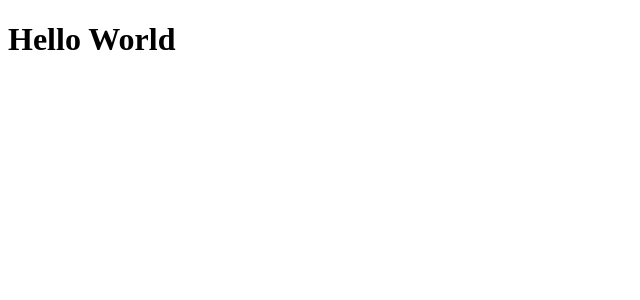
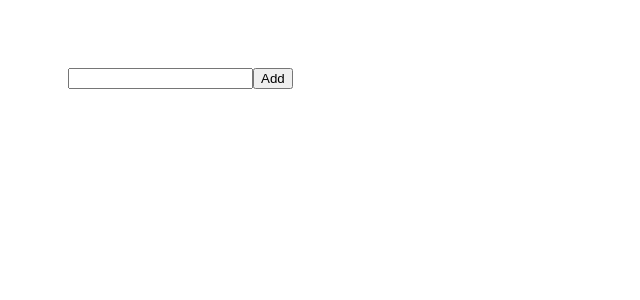
Before and after one commit to duongdinhnguyen/ReactJS_First, a React (Create React App) app: page / in a window 1280 px wide. Shown: the top 300 px of the page, without its empty margins (0-640 px from the left). Built offline with nearby package versions, Linux system fonts and the light colour scheme.

Commit message:
Todo App global state with: useReducer, useContext

```diff
--- a/src/App.js
+++ b/src/App.js
@@ -1,9 +1,60 @@
-import React, {useState} from "react";
+import React, {useRef, useState} from "react";
+import { useContext } from "react";
+import { Context } from "./store";
+import { SET_TODO, CREATE_TODO, DELETE_TODO } from "./store";
+import {setTodo} from './store'
+import {FormUpdate} from './component'
 
 function App() {
+  const [state, dispatch] = useContext(Context)
+  const [update, setUpdate] = useState()
+  const focusRef = useRef()
+  const {todo, todos} = state
+
+  const handleStateUpdate = () => setUpdate()
+
   return (
-    <h1>Hello World</h1>
-  );
+    <div>
+      <div style={{ padding: 60}}>
+        <input
+          ref={focusRef}
+          value={todo}
+          onChange={(e) => dispatch(setTodo(SET_TODO, e.target.value))}
+        />
+        <button
+          onClick={() =>{
+            dispatch(setTodo(CREATE_TODO))
+            dispatch(setTodo(SET_TODO, ''))
+            focusRef.current.focus()
+          }}
+        >Add</button>
+      </div>
+      <div>
+        <ul>
+          {
+            todos.map((todo, index) => (
+              <li key={index}>
+                {todo}
+                { index === update && <FormUpdate index={index} handleStateUpdate={handleStateUpdate} /> }
+                <button
+                  style={{ marginLeft: 20 }}
+                  onClick={() =>setUpdate(index)}
+                >
+                  Change
+                </button>
+                <button
+                  style={{ marginLeft: 20 }}
+                  onClick={() => dispatch(setTodo(DELETE_TODO, index))}
+                >
+                  x
+                </button>
+              </li>
+            ))
+          }
+        </ul>
+      </div>
+    </div>
+    );
 }
 
 export default App;
--- /dev/null
+++ b/src/component/FormUpdate.js
@@ -0,0 +1,19 @@
+import { useContext } from "react"
+import { CHANGE_TODO, UPDATE_TODO, Context, setTodo } from "../store"
+
+const FormUpdate = ({ index, handleStateUpdate }) => {
+    const [state, dispatch] = useContext(Context)
+
+    return (
+        <>
+            <input onChange={(e) => dispatch(setTodo(CHANGE_TODO, e.target.value))} />
+            <button onClick={() => {
+                dispatch(setTodo(UPDATE_TODO, '', index))
+                dispatch(setTodo(CHANGE_TODO, ''))
+                handleStateUpdate()
+            }}>submit change</button>
+        </>
+    )
+}
+
+export default FormUpdate
--- /dev/null
+++ b/src/component/index.js
@@ -0,0 +1 @@
+export { default as FormUpdate} from './FormUpdate'
--- a/src/index.js
+++ b/src/index.js
@@ -1,11 +1,14 @@
-import React, { useState } from 'react';
+import React from 'react';
 import ReactDOM from 'react-dom/client';
 import reportWebVitals from './reportWebVitals';
 import App from './App';
+import { StoreProvider } from './store';
 
 const root = ReactDOM.createRoot(document.getElementById('root'));
 root.render(
-    <App></App>
+    <StoreProvider>
+        <App/>
+    </StoreProvider>
 );
 
 reportWebVitals();
--- /dev/null
+++ b/src/store/Context.js
@@ -0,0 +1,5 @@
+import { createContext } from "react";
+
+const Context = createContext()
+
+export {Context}
--- /dev/null
+++ b/src/store/Provider.js
@@ -0,0 +1,15 @@
+import { useReducer } from "react"
+import { Context } from "./Context"
+import { InitialState, reducer } from "./reducer"
+
+const Provider = ({ children }) => {
+    const [state, dispatch] = useReducer(reducer, InitialState)
+
+    return (
+        <Context.Provider value={[state, dispatch]}>
+            {children}
+        </Context.Provider>
+    )
+}
+
+export default Provider
--- /dev/null
+++ b/src/store/index.js
@@ -0,0 +1,7 @@
+export { Context } from "./Context";
+
+export { default as StoreProvider } from "./Provider";
+
+export { SET_TODO, CREATE_TODO, UPDATE_TODO, CHANGE_TODO, DELETE_TODO } from "./reducerConstant";
+
+export {default as setTodo} from "./reducerAction";
--- /dev/null
+++ b/src/store/reducer.js
@@ -0,0 +1,44 @@
+import { SET_TODO, CREATE_TODO, UPDATE_TODO, CHANGE_TODO, DELETE_TODO } from './reducerConstant'
+
+const InitialState = {
+    todo: '',
+    todoUpdate: '',
+    todos: []
+}
+
+const reducer = (state, action) => {
+    switch (action.type) {
+        case SET_TODO:
+            return {
+                ...state,
+                todo: action.data
+            }
+        case CREATE_TODO:
+            return {
+                ...state,
+                todos: [...state.todos, state.todo]
+            }
+        case CHANGE_TODO:
+            return {
+                ...state,
+                todoUpdate: action.data,
+            }
+        case UPDATE_TODO:
+            return {
+                ...state,
+                todos: state.todos.map((todo, index) => {
+                    if (index === action.index) todo = state.todoUpdate
+                    return todo
+                })
+            }
+        case DELETE_TODO:
+            return {
+                ...state,
+                todos: state.todos.filter((todo, index) => index !== action.data)
+            }
+        default:
+            break;
+    }
+}
+
+export {InitialState, reducer}
--- /dev/null
+++ b/src/store/reducerAction.js
@@ -0,0 +1,7 @@
+const setTodo = (type, data, index) => ({
+    type,
+    data,
+    index
+})
+
+export default setTodo
--- /dev/null
+++ b/src/store/reducerConstant.js
@@ -0,0 +1,5 @@
+export const SET_TODO = 'SET'
+export const CREATE_TODO = 'CREATE'
+export const CHANGE_TODO = 'CHANGE'
+export const UPDATE_TODO = 'UPDATE'
+export const DELETE_TODO = 'DELETE'
```
